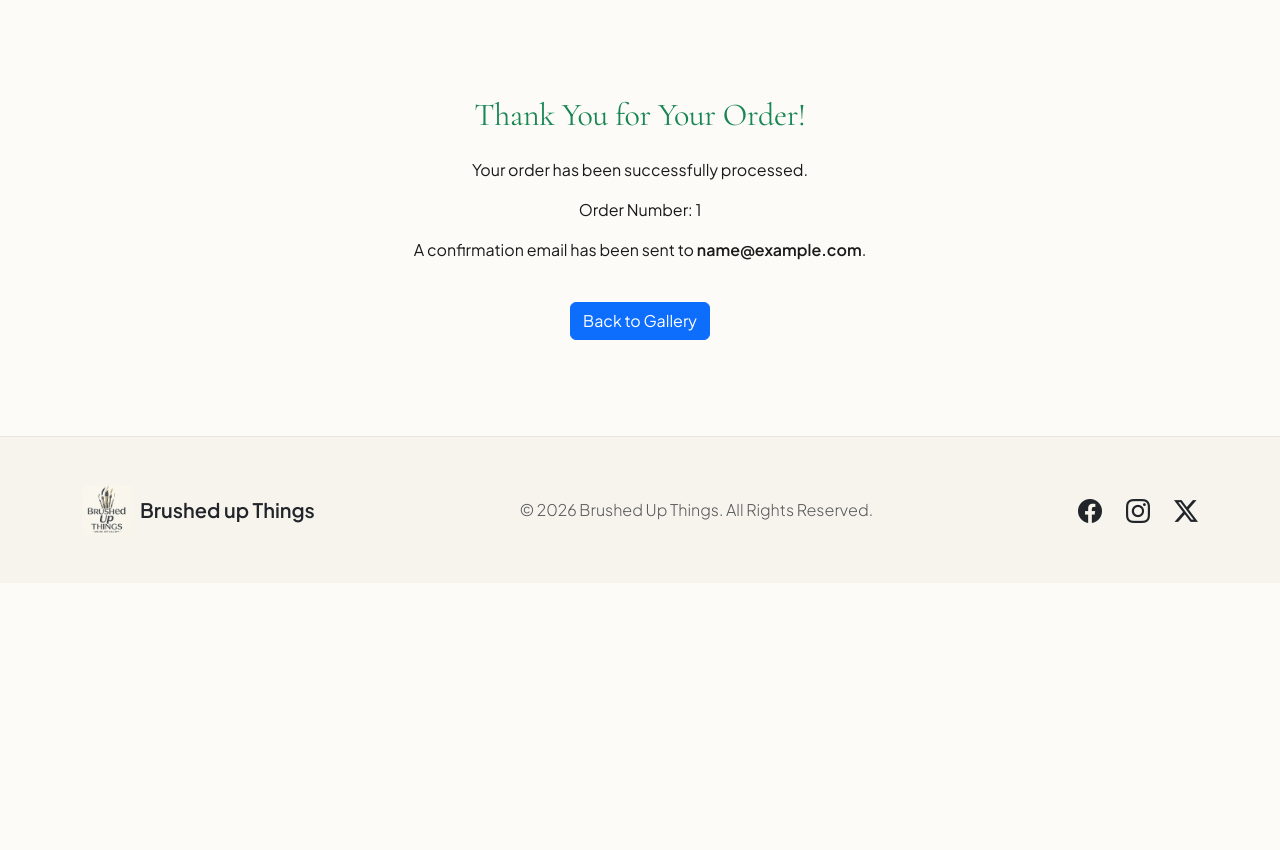
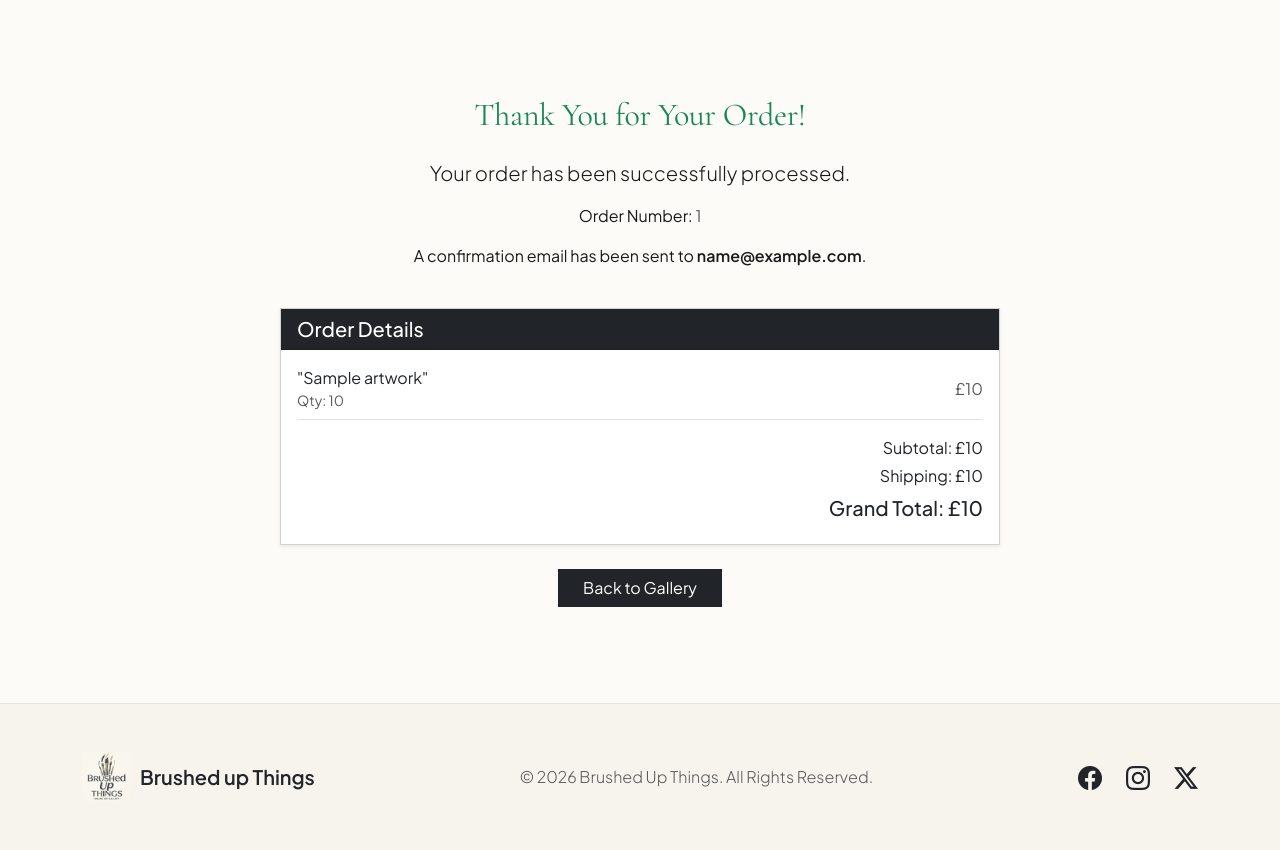
Before and after one commit to Analisa1984/brushed-up-things, a Django app: template checkout/templates/checkout/checkout_success.html in a window 1280 px wide. Shown: the part 243-1093 px from the top of the page. Before the commit the page ends 778 px from the top, so only its background shows below. Run offline with Django 5.2, Linux system fonts and the light colour scheme; the template is opened without the code that fills it: most values are stand-ins (such as "Sample title", 1, 10 or a date in 2020).

Commit message:
Add order summary to success template and fix hidden client_secret input.

```diff
--- a/checkout/templates/checkout/checkout_success.html
+++ b/checkout/templates/checkout/checkout_success.html
@@ -2,12 +2,47 @@
 {% load static %}
 
 {% block content %}
-<div class="container my-5 text-center">
-    <h2 class="text-success mb-4">Thank You for Your Order!</h2>
-    <p>Your order has been successfully processed.</p>
-    <p class="font-weight-bold">Order Number: {{ order.order_number }}</p>
-    <p>A confirmation email has been sent to <strong>{{ order.email }}</strong>.</p>
+<div class="container my-5">
+    <div class="row">
+        <div class="col-12 text-center">
+            <h2 class="text-success mb-4">Thank You for Your Order!</h2>
+            <p class="lead">Your order has been successfully processed.</p>
+            <p class="font-weight-bold">Order Number: <span class="text-muted">{{ order.order_number|upper }}</span></p>
+            <p>A confirmation email has been sent to <strong>{{ order.email }}</strong>.</p>
+        </div>
+    </div>
 
-    <a href="{% url 'gallery' %}" class="btn btn-primary mt-4">Back to Gallery</a>
+    <div class="row mt-4">
+        <div class="col-12 col-md-8 mx-auto">
+            <div class="card rounded-0 shadow-sm">
+                <div class="card-header bg-dark text-white rounded-0">
+                    <h5 class="mb-0">Order Details</h5>
+                </div>
+                <div class="card-body">
+                    {% for item in order.lineitems.all %}
+                        <div class="d-flex justify-content-between align-items-center mb-2 border-bottom pb-2">
+                            <div>
+                                <p class="mb-0 font-weight-bold">"{{ item.artwork.title }}"</p>
+                                <p class="small text-muted mb-0">Qty: {{ item.quantity }}</p>
+                            </div>
+                            <span class="text-muted">£{{ item.lineitem_total }}</span>
+                        </div>
+                    {% endfor %}
+
+                    <div class="text-end pt-2">
+                        <p class="mb-1">Subtotal: £{{ order.order_total }}</p>
+                        <p class="mb-1">Shipping: £{{ order.shipping_cost }}</p>
+                        <h5 class="font-weight-bold mt-2">Grand Total: £{{ order.grand_total }}</h5>
+                    </div>
+                </div>
+            </div>
+        </div>
+    </div>
+
+    <div class="row mt-4">
+        <div class="col-12 text-center">
+            <a href="{% url 'gallery' %}" class="btn btn-dark rounded-0 px-4">Back to Gallery</a>
+        </div>
+    </div>
 </div>
 {% endblock %}
```
